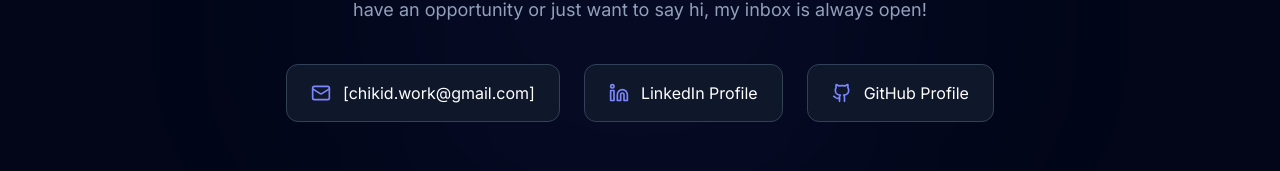
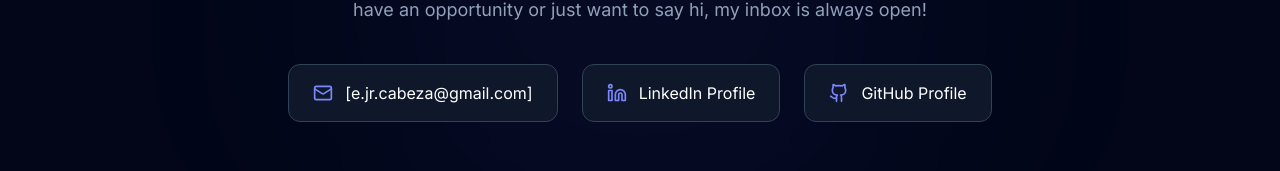
Before and after one commit to chikiditch/WEBSITE-PORTFOLIO, a React (Vite) app: page / in a window 1280 px wide. Shown: the part 3581-3752 px from the top of the page. Built offline with nearby package versions, Linux system fonts and the light colour scheme.

Commit message:
Updated Gmail Account

```diff
--- a/src/App.tsx
+++ b/src/App.tsx
@@ -351,11 +351,11 @@ export default function App() {
 
               <div className="flex flex-wrap justify-center gap-6">
                 <a
-                  href="mailto:[chikid.work@gmail.com]"
+                  href="mailto:[e.jr.cabeza@gmail.com]"
                   className="flex items-center gap-3 px-6 py-4 bg-slate-900 border border-slate-700 rounded-xl hover:border-indigo-500 text-white transition-all hover:-translate-y-1 hover:shadow-lg hover:shadow-indigo-500/10"
                 >
                   <Mail className="w-5 h-5 text-indigo-400" />
-                  <span>[chikid.work@gmail.com]</span>
+                  <span>[e.jr.cabeza@gmail.com]</span>
                 </a>
                 <a
                   href="https://www.linkedin.com/in/edgar-cabeza-521bb9404/"
```
